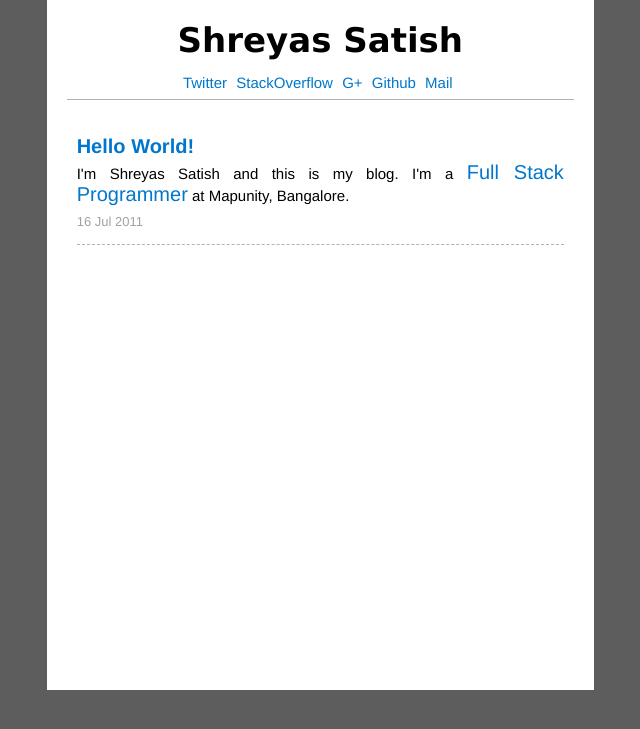
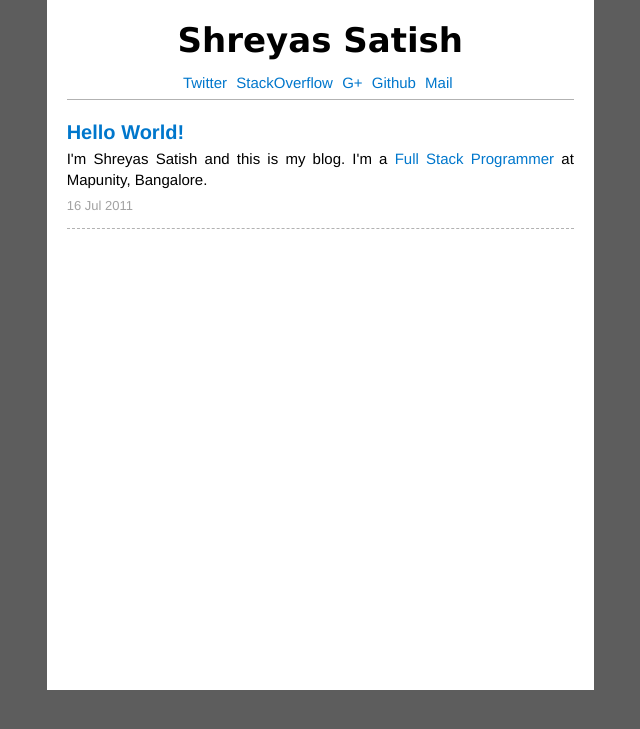
Before and after one commit to shreyas-satish/shreyas-satish.github.com, a Jekyll site: the page built from index.html, in a window 1280 px wide. Shown: the top 729 px of the page, without its empty margins (318-958 px from the left). Built offline with Jekyll 4.4.1, drawn with Linux system fonts in a browser that asks for light colours; comment, search, counter and statistics services are not loaded.

Commit message:
Modified Style. Removed Padding. Fixed inline link size.

```diff
--- a/css/styles.css
+++ b/css/styles.css
@@ -48,7 +48,6 @@
 
   .content {
     margin-top: 10px;
-    padding: 10px;
   }
 
   ul.articles {
@@ -65,7 +64,7 @@
     text-align: left;
   }
 
-  ul.articles li a {
+  ul.articles li h2 a {
     margin-top: 4px;
     margin-bottom: 4px;
     font-size: 20px;
```
